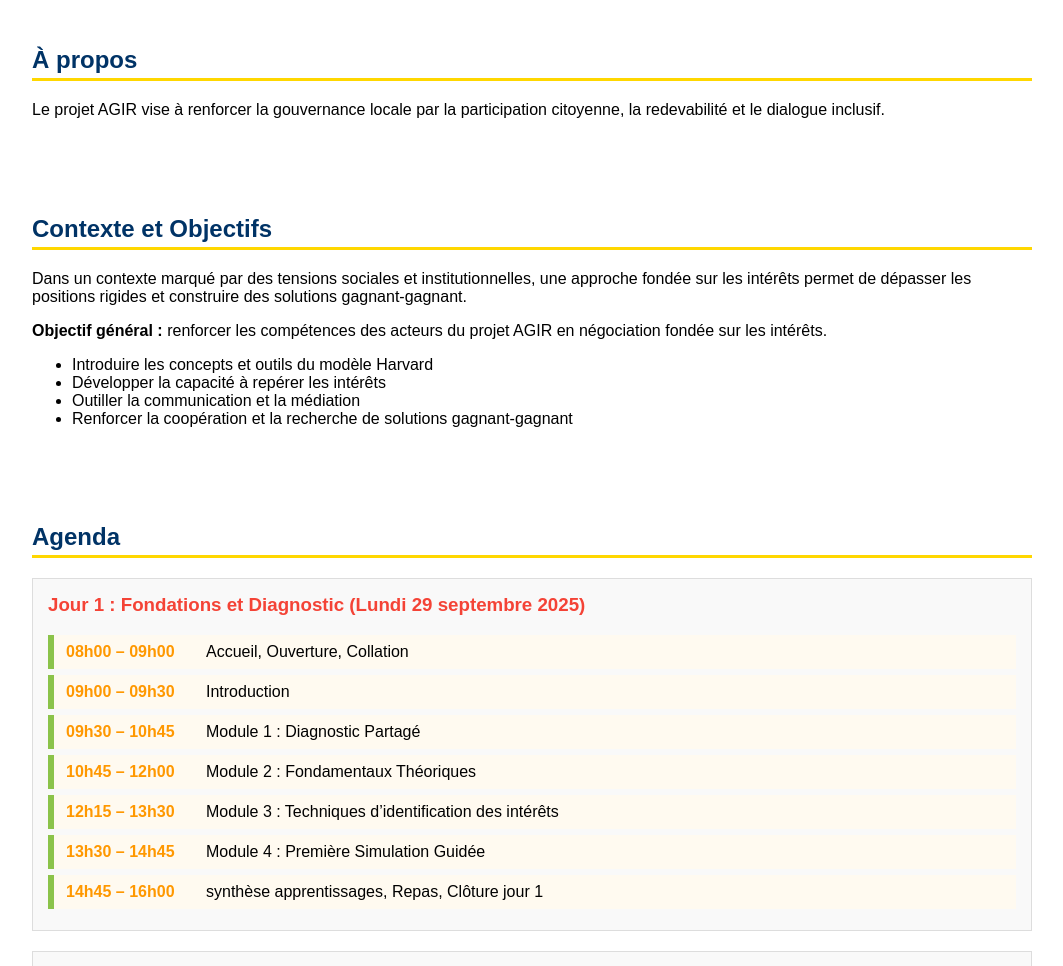
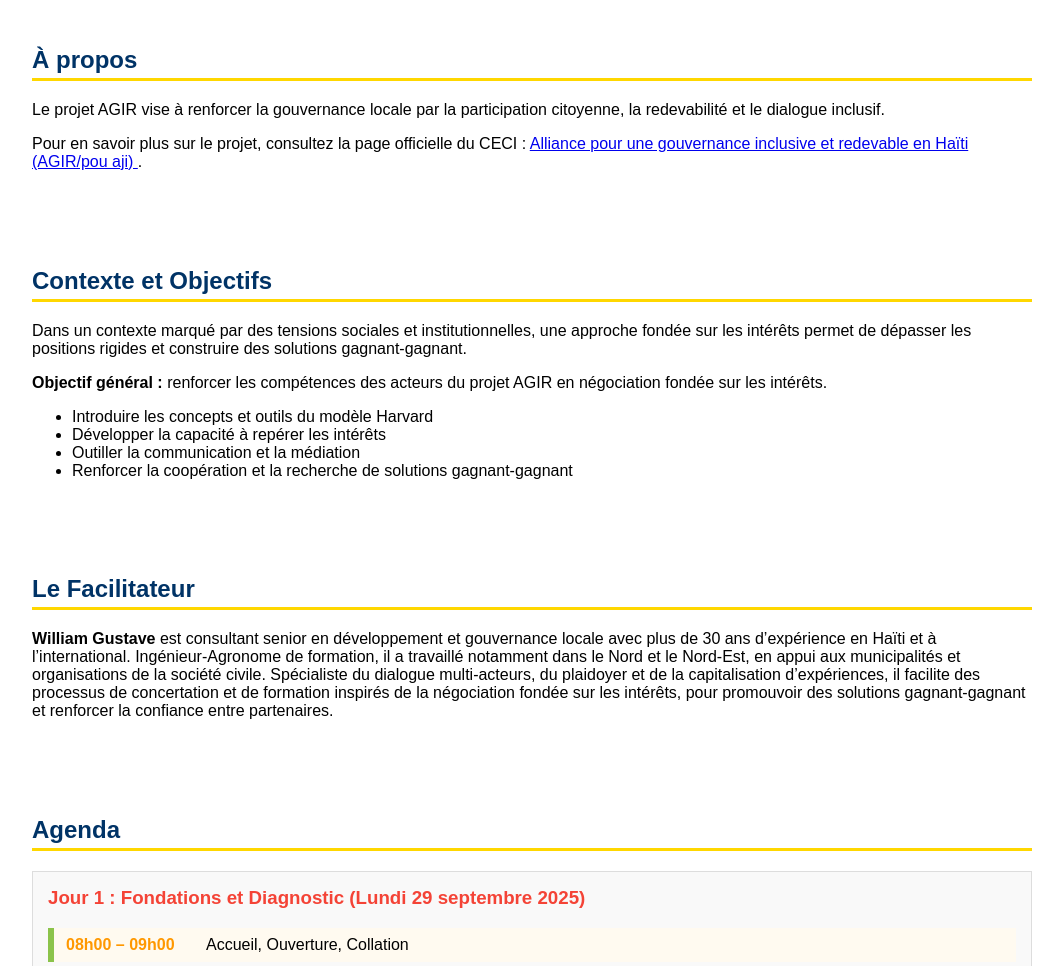
Before and after one commit to williamgustave/agir-negociation, a plain HTML site: page index.html in a window 1280 px wide. Shown: the part 260-1226 px from the top of the page, without its empty margins (108-1171 px from the left). Drawn offline with Linux system fonts and the light colour scheme.

Commit message:
Update index.html

```diff
--- a/index.html
+++ b/index.html
@@ -39,6 +39,12 @@
   <section id="about">
     <h2>À propos</h2>
     <p>Le projet AGIR vise à renforcer la gouvernance locale par la participation citoyenne, la redevabilité et le dialogue inclusif.</p>
+    <p>
+  Pour en savoir plus sur le projet, consultez la page officielle du CECI :
+  <a href="https://ceci.org/fr/projets/alliance-pour-une-gouvernance-inclusive-et-redevable-en-haiti-agir-pou-aji" target="_blank">
+    Alliance pour une gouvernance inclusive et redevable en Haïti (AGIR/pou aji)
+  </a>.
+</p>
   </section>
   <section id="context">
     <h2>Contexte et Objectifs</h2>
@@ -51,6 +57,17 @@
       <li>Renforcer la coopération et la recherche de solutions gagnant-gagnant</li>
     </ul>
   </section>
+  <section id="facilitateur">
+  <h2>Le Facilitateur</h2>
+  <p>
+    <strong>William Gustave</strong> est consultant senior en développement et gouvernance locale avec plus de
+    30 ans d’expérience en Haïti et à l’international. Ingénieur-Agronome de formation, il a travaillé
+    notamment dans le Nord et le Nord-Est, en appui aux municipalités et organisations de la société civile.
+    Spécialiste du dialogue multi-acteurs, du plaidoyer et de la capitalisation d’expériences, il facilite des
+    processus de concertation et de formation inspirés de la négociation fondée sur les intérêts, pour
+    promouvoir des solutions gagnant-gagnant et renforcer la confiance entre partenaires.
+  </p>
+</section>
   <section id="agenda">
     <h2>Agenda</h2>
     <div class="day">
```
